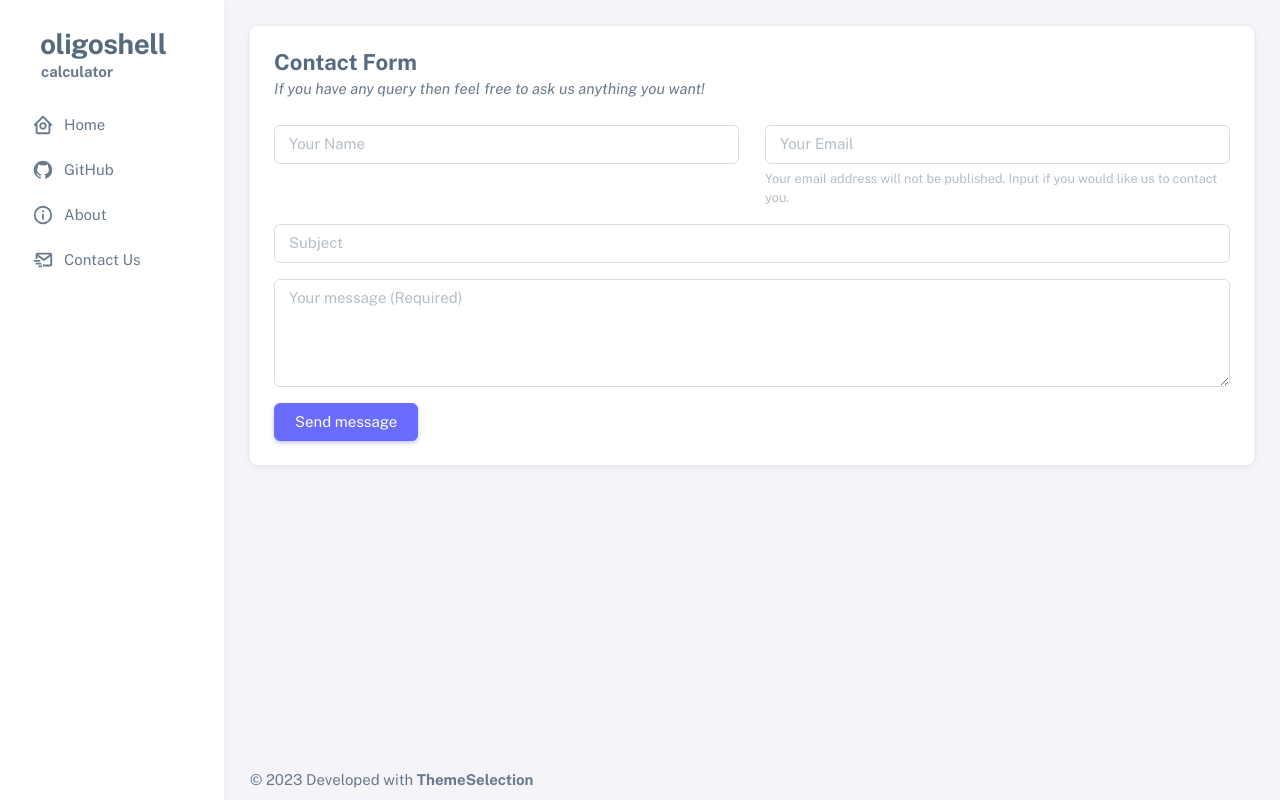
After one commit to nkvamaks/oligoshell_calc, a Django app: page /contact/ in a window 1280 px wide. The commit adds this page. Run offline with Django 4.2, Linux system fonts and the light colour scheme; some libraries are stand-ins or nearby versions.

Commit message:
Add Contact Form, and couple of modifications in utils.py

```diff
--- a/oligocalc/forms.py
+++ b/oligocalc/forms.py
@@ -14,3 +14,22 @@ class CalcForm(forms.ModelForm):
                    'dilution_factor': forms.TextInput(attrs={'class': 'form-control form-control-sm'}),
                    'volume': forms.TextInput(attrs={'class': 'form-control form-control-sm'}),
                    }
+
+
+class ContactForm(forms.Form):
+    subject = forms.CharField(required=False,
+                              max_length=200,
+                              widget=forms.TextInput(attrs={'placeholder': 'Subject',
+                                                            'class': 'form-control'}))
+    name = forms.CharField(required=False,
+                           max_length=100,
+                           widget=forms.TextInput(attrs={'placeholder': 'Your Name',
+                                                         'class': 'form-control'}))
+    reply_to = forms.EmailField(required=False,
+                                widget=forms.TextInput(attrs={'placeholder': 'Your Email',
+                                                              'class': 'form-control'}))
+    message = forms.CharField(required=True,
+                              widget=forms.Textarea(attrs={'rows': 4,
+                                                           'placeholder': 'Your message (Required)',
+                                                           'class': 'form-control'
+                                                           }))
--- a/oligocalc/templates/layout/basic.html
+++ b/oligocalc/templates/layout/basic.html
@@ -107,6 +107,17 @@
               </a>
             </li>
 
+            <!-- Contact -->
+            <li class="menu-item">
+              <a href="{% url 'oligocalc:contact' %}" class="menu-link">
+                <i class="menu-icon tf-icons bx">
+                    <svg xmlns="http://www.w3.org/2000/svg" width="22" height="22" viewBox="0 0 24 24" style="fill: currentColor;transform: ;msFilter:;"><path d="M20 4H6c-1.103 0-2 .897-2 2v5h2V8l6.4 4.8a1.001 1.001 0 0 0 1.2 0L20 8v9h-8v2h8c1.103 0 2-.897 2-2V6c0-1.103-.897-2-2-2zm-7 6.75L6.666 6h12.668L13 10.75z"></path><path d="M2 12h7v2H2zm2 3h6v2H4zm3 3h4v2H7z"></path></svg>
+                </i>
+                <div data-i18n="Contact">Contact Us</div>
+              </a>
+            </li>
+
+
         </ul>
 
 
--- /dev/null
+++ b/oligocalc/templates/oligocalc/contact.html
@@ -0,0 +1,65 @@
+{% extends "layout/basic.html" %}
+{% load static %}
+
+{% block title %}Contact Form{% endblock %}
+
+{% block content %}
+
+<div class="row">
+    <div class="col-xl">
+        <div class="card">
+            <div class="card-header">
+                <h4 class="mb-0"><strong>Contact Form</strong></h4>
+                <div class="mt-1">
+                    <em>If you have any query then feel free to ask us anything you want!</em>
+                </div>
+            </div>
+            <div class="card-body">
+
+                <form method="post" action=".">
+                    {% csrf_token %}
+
+                        <div class="row">
+                            <div class="col-md-6 mb-3">
+                                {{form.name}}
+                                {% if form.name.errors %}
+                                    <div>{{ form.name.errors }}</div>
+                                {% endif %}
+                            </div>
+                            <div class="col-md-6 mb-3">
+                                {{form.reply_to}}
+                                {% if form.reply_to.errors %}
+                                    <div>{{ form.reply_to.errors }}</div>
+                                {% endif %}
+                                <div class="form-text">Your email address will not be published. Input if you would like us to contact you.</div>
+                            </div>
+                        </div>
+
+                        <div class="row">
+                            <div class="col-xl mb-3">
+                                {{form.subject}}
+                                {% if form.subject.errors %}
+                                    <div>{{ form.subject.errors }}</div>
+                                {% endif %}
+                            </div>
+                        </div>
+
+                        <div class="row">
+                            <div class="col-xl mb-3">
+                                {{form.message}}
+                                {% if form.message.errors %}
+                                    <div>{{ form.message.errors }}</div>
+                                {% endif %}
+                            </div>
+                        </div>
+                    <button type="submit" class="btn btn-primary submit">Send message</button>
+
+                </form>
+
+            </div>
+        </div>
+    </div>
+</div>
+
+
+{% endblock %}
--- a/oligocalc/urls.py
+++ b/oligocalc/urls.py
@@ -9,6 +9,8 @@ app_name = 'oligocalc'
 urlpatterns = [
     path('', views.calc_view, name='calculator'),
     path('about/', views.about, name='about'),
+    path('contact/', views.contact, name='contact'),
+    path('success/', views.success, name='success'),
 
 ]
 
--- a/oligocalc/utils.py
+++ b/oligocalc/utils.py
@@ -53,6 +53,8 @@ modification_extinction_260 = {
 
     'YakYel': 23700, 'TexRd': 14400, 'IaBk': 44510,
 
+    'GALNAC-PRO': 0, 'CHOL-PRO': 0,
+
     'po': 0, 'ps': 0, '*': 0,
 }
 
@@ -96,10 +98,12 @@ nucleotide_any_position = (
 modification_5_position = ('Alkyne',
                            'FAM', 'TET', 'HEX', 'JOE', 'VIC',
                            'TMR-ACH', 'R6G', 'R6G-ACH', 'ROX-CLK',
-                            'Cy5-CLK')
+                            'Cy5-CLK',
+                           'CHOL-PRO', 'GALNAC-PRO',)
 
 # Modifications available only at 3'-position
-modification_3_position = ('BHQ1', 'BHQ2', 'MGB', 'MGB-Eclipse', 'Eclipse')
+modification_3_position = ('BHQ1', 'BHQ2', 'MGB', 'MGB-Eclipse', 'Eclipse',
+                           'CHOL-PRO', 'GALNAC-PRO',)
 
 # Modifications available only at internal position
 modification_int_position = ('BHQ1', 'BHQ2', 'Eclipse')
@@ -166,6 +170,9 @@ formula = {
     'MGB': {'C': 44, 'H': 47, 'N': 7, 'O': 6},
     'MGB-Eclipse': {'C': 57, 'H': 56, 'Cl': 1, 'N': 11, 'O': 8},
     'Eclipse': {'C': 22, 'H': 26, 'Cl': 1, 'N': 5, 'O': 5},
+
+    'CHOL-PRO': {'C': 39, 'H': 66, 'N': 2, 'O': 5},
+    'GALNAC-PRO': {'C': 24, 'H': 43, 'N': 3, 'O': 10},
 
     'baseA': {'C': 5, 'H': 5, 'N': 5},
     'baseC': {'C': 4, 'H': 5, 'N': 3, 'O': 1},
--- a/oligocalc/views.py
+++ b/oligocalc/views.py
@@ -1,4 +1,8 @@
 from django.shortcuts import render
+from django.core.mail import EmailMessage
+from django.conf import settings
+from django.http import HttpResponseRedirect
+from django.urls import reverse
 
 from . import forms
 from . import utils
@@ -101,5 +105,36 @@ def calc_view(request):
 
     })
 
+
 def about(request):
     return render(request, 'oligocalc/about.html')
+
+
+def contact(request):
+    if request.method == "POST":
+        form = forms.ContactForm(request.POST)
+        if form.is_valid():
+            subject = form.cleaned_data['subject']
+            message = form.cleaned_data['message']
+            name = form.cleaned_data['name']
+            reply_to = form.cleaned_data['reply_to']
+
+            body = 'From:\t{}\nEmail:\t{}\nMessage:\t\t\n\n{}\n'.format(name, reply_to, message)
+
+            email = EmailMessage(
+                subject=subject,
+                body=body,
+                from_email='OligoShell App',
+                to=[settings.EMAIL_HOST_USER, ],
+                reply_to=[reply_to, ],
+            )
+            email.send()
+            return HttpResponseRedirect(reverse('oligocalc:success'))
+
+    else:
+        form = forms.ContactForm()
+    return render(request, 'oligocalc/contact.html', {"form": form})
+
+
+def success(request):
+    return render(request, 'oligocalc/successfully_sent.html')
```
Also changed, not shown: oligocalc/templates/oligocalc/successfully_sent.html (added, +18 -0 lines), osh_calc/settings.py (+13 -2 lines).
